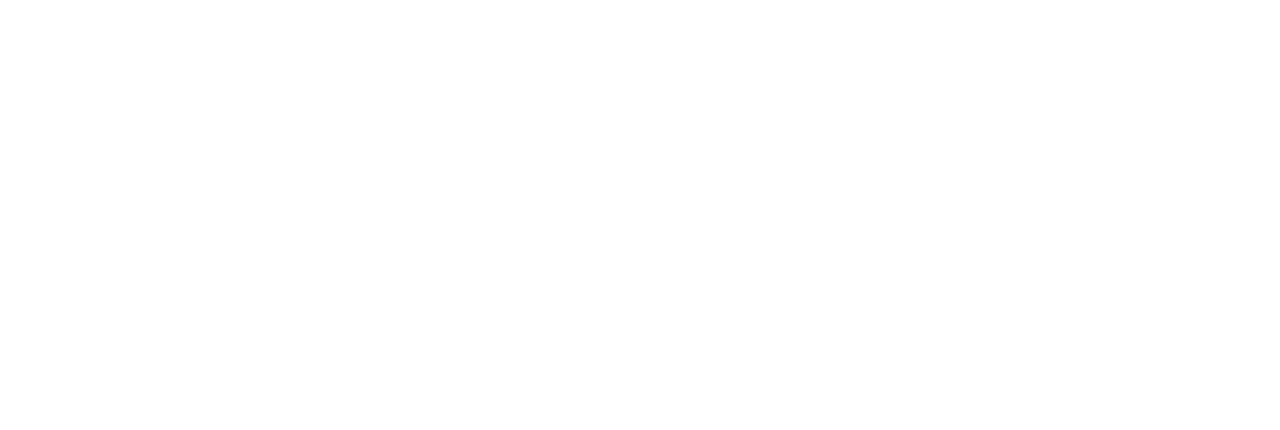
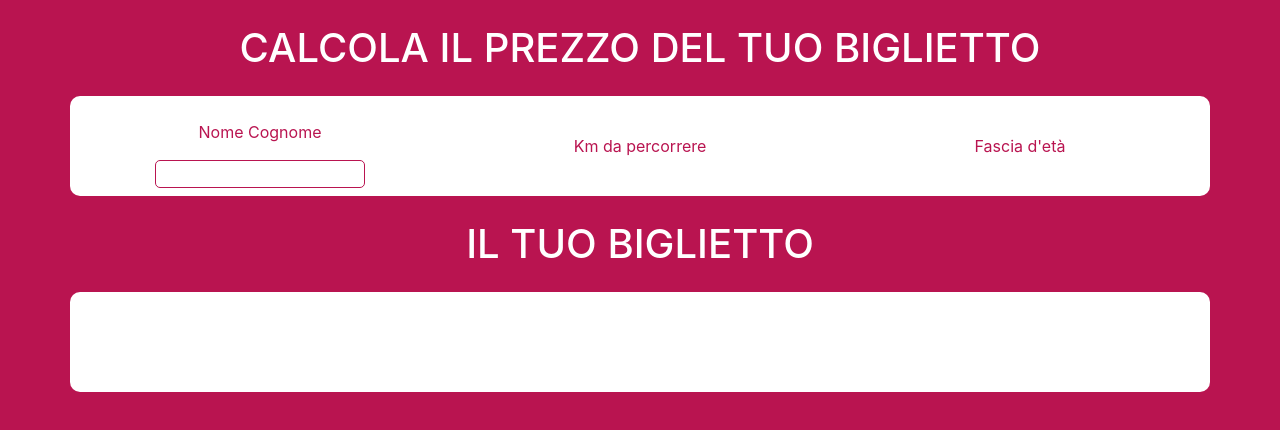
Before and after one commit to paoloferrari97/js-biglietto-treno-form, a plain HTML site: page index.html in a window 1280 px wide. Drawn offline with nearby package versions, Linux system fonts and the light colour scheme.

Commit message:
Inizio a creare il layout

```diff
--- a/assets/css/style.css
+++ b/assets/css/style.css
@@ -0,0 +1,24 @@
+body {
+  background-color: #b91450;
+}
+
+.container {
+  background-color: white;
+  border-radius: 10px;
+  height: 100px;
+}
+
+h1 {
+  text-align: center;
+  color: white;
+}
+
+.c-viola {
+  color: #b91450;
+}
+
+input {
+  width: 60%;
+  border-radius: 5px;
+  border: 1px solid #b91450;
+}
--- a/index.html
+++ b/index.html
@@ -5,8 +5,30 @@
     <meta http-equiv="X-UA-Compatible" content="IE=edge">
     <meta name="viewport" content="width=device-width, initial-scale=1.0">
     <title>Prezzo Biglietto Treno</title>
+    <link rel="stylesheet" href="https://cdn.jsdelivr.net/npm/bootstrap@4.6.0/dist/css/bootstrap.min.css" integrity="sha384-B0vP5xmATw1+K9KRQjQERJvTumQW0nPEzvF6L/Z6nronJ3oUOFUFpCjEUQouq2+l" crossorigin="anonymous">
+    <link rel="stylesheet" href="./assets/css/style.css">
 </head>
 <body>
 
+    <h1 class="mt-4 mb-4">CALCOLA IL PREZZO DEL TUO BIGLIETTO</h1>
+    <div class="container pt-4 pb-4">
+        <div class="row">
+            <div class="col-4 text-center d-flex flex-column justify-content-center align-items-center">
+                <span class="c-viola mb-3">Nome Cognome</span>
+                <input type="text" id="nome_cognome" name="nome_cognome">
+            </div>
+            <div class="col-4 text-center d-flex flex-column justify-content-center align-items-center">
+                <span class="c-viola mb-3">Km da percorrere</span>
+            </div>
+            <div class="col-4 text-center d-flex flex-column justify-content-center align-items-center">
+                <span class="c-viola mb-3">Fascia d'età</span>
+            </div>
+        </div>
+    </div>
+
+    <h1 class="mt-4 mb-4">IL TUO BIGLIETTO</h1>
+    <div class="container pt-4 pb-4"></div>
+
+    <script src="./assets/js/main.js"></script>
 </body>
 </html>
```
Also changed, not shown: biglietto-treno-form.png (added).
